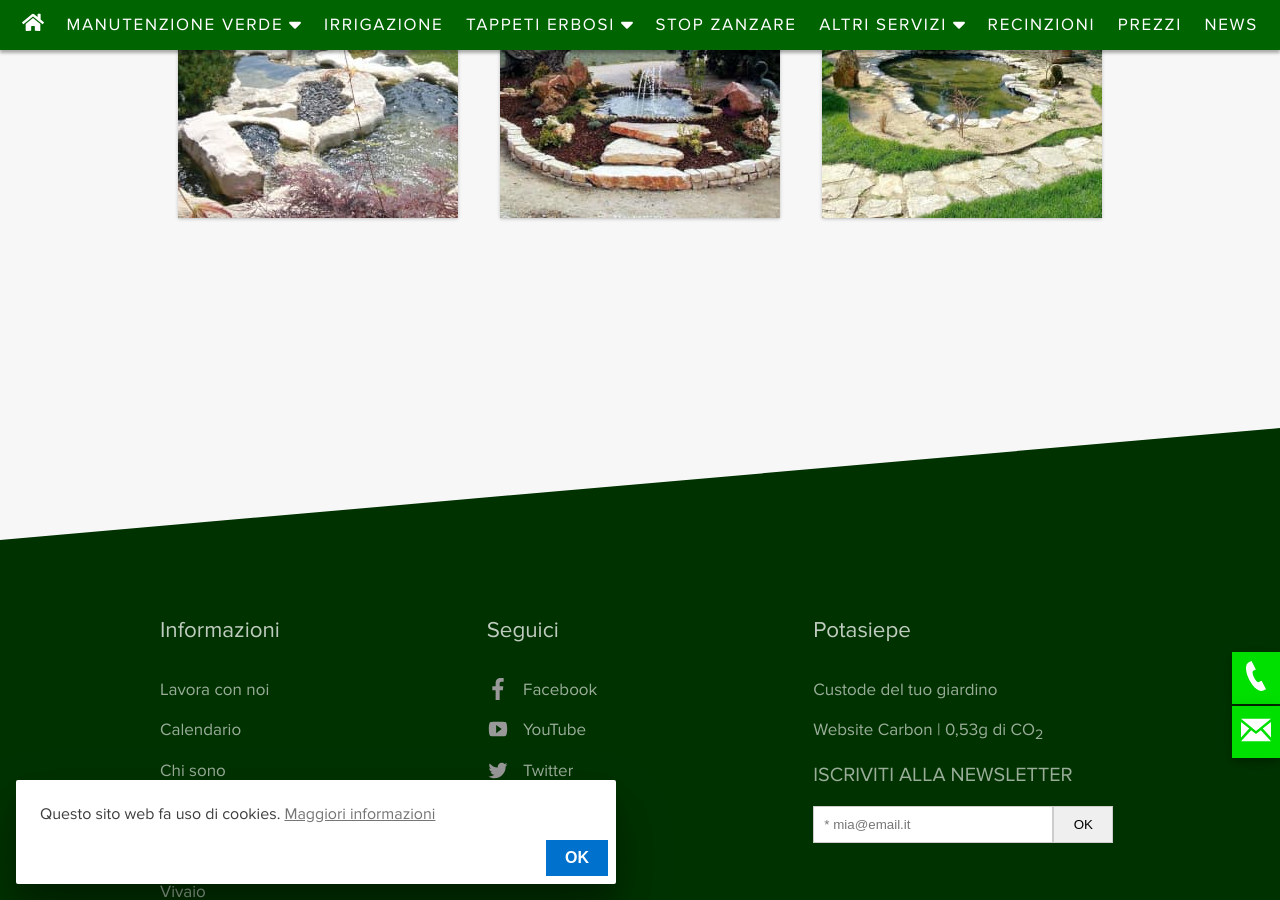
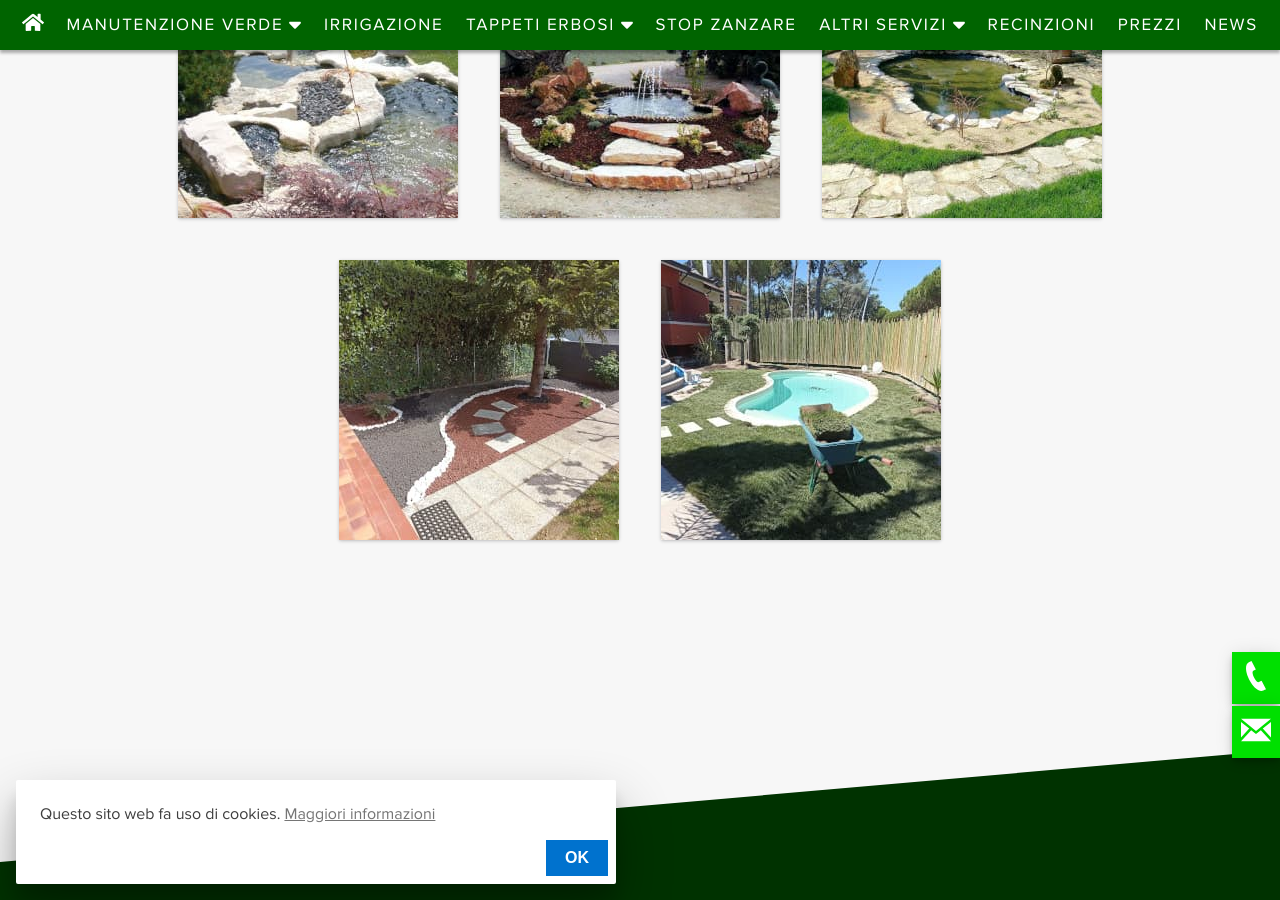
Before and after one commit to enricocaputo/enricocaputo.github.io, a Jekyll site: the page built from pages/gallery.md, in a window 1280 px wide and 900 px high, scrolled down 4069 px. Built offline with Jekyll 4.4.1, drawn with Linux system fonts in a browser that asks for light colours.

Commit message:
Auto stash before rebase of "origin/main"

```diff
--- a/pages/gallery.md
+++ b/pages/gallery.md
@@ -78,6 +78,10 @@ images:
     title: Progettazione laghetto giardino
   - image_path: /img/gallery/56.jpg
     title: Realizzo laghetto giardino
+  - image_path: /img/gallery/60.jpg
+    title: Giardino roccioso, realizzazione aiuole
+  - image_path: /img/gallery/61.jpg
+    title: Giardino zen, staccionata in bambù
 ---
 # MediaGallery
 
```
Also changed, not shown: img/gallery/60.jpg (added), img/gallery/61.jpg (added).
